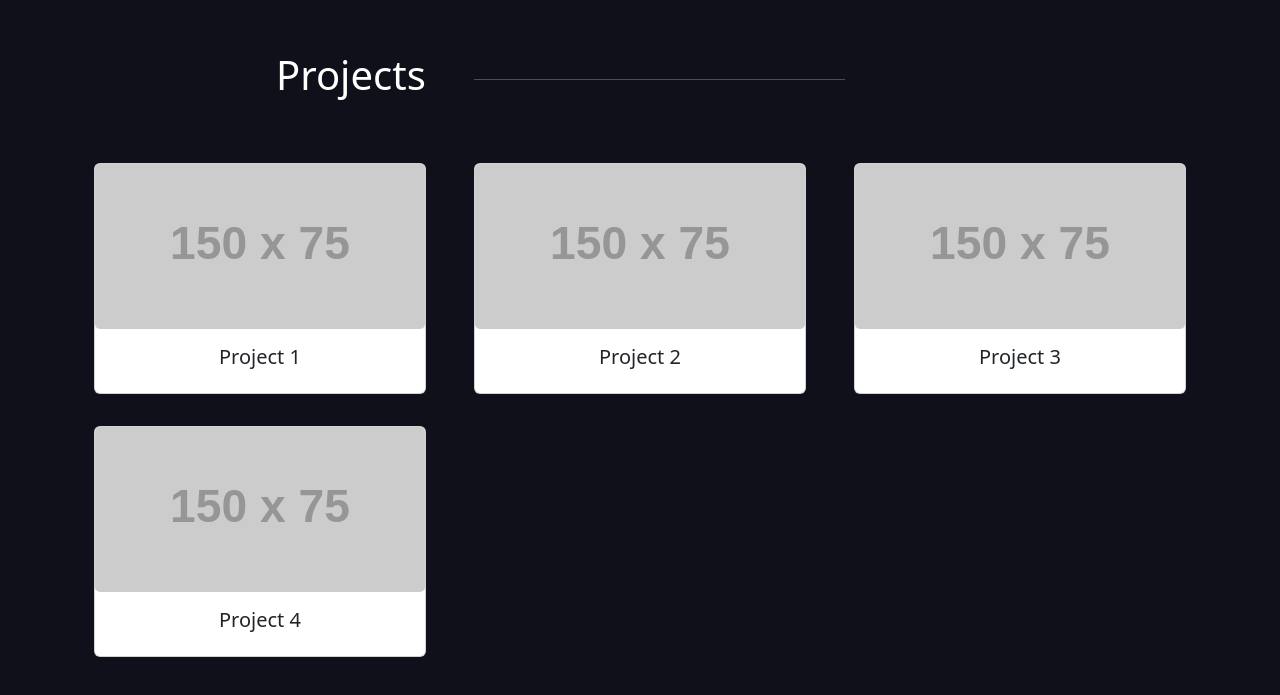
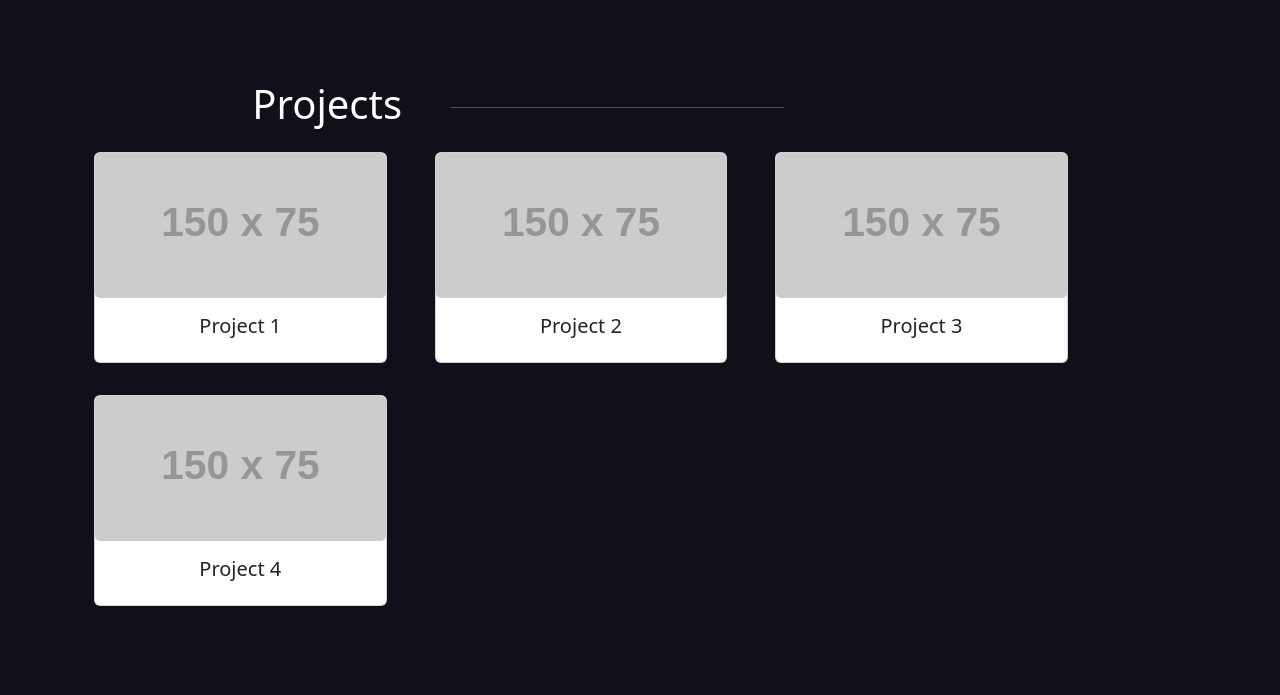
Before and after one commit to CantonCode/Portfolio23, a React (Vite) app in the folder chatbot/chatbotGPT/: page / in a window 1280 px wide. Shown: the part 2031-2726 px from the top of the page. Built offline with nearby package versions, Linux system fonts and the light colour scheme.

Commit message:
adjusted heading for projects

```diff
--- a/chatbot/chatbotGPT/src/components/Header/Header.tsx
+++ b/chatbot/chatbotGPT/src/components/Header/Header.tsx
@@ -13,7 +13,7 @@ function Header() {
       <Navbar.Toggle aria-controls="responsive-navbar-nav" />
       <Navbar.Collapse className="justify-content-end" id="responsive-navbar-nav" >
         <Nav>
-          <Link spy={true} smooth={true} duration={500} activeClass="active-link" to='about' offset={0} style={{padding:'0.5rem', border: '1px solid rgba(205, 205, 205, 0.5)',borderRadius: '30px',margin:'5px', color:'rgba(205, 205, 205, 0.5)'}}><User color='rgba(205, 205, 205, 0.5)' style={{padding:"2px"}}/>About Me</Link>
+          <Link spy={true} smooth={true} duration={500} activeClass="active-link" to='about' offset={+5} style={{padding:'0.5rem', border: '1px solid rgba(205, 205, 205, 0.5)',borderRadius: '30px',margin:'5px', color:'rgba(205, 205, 205, 0.5)'}}><User color='rgba(205, 205, 205, 0.5)' style={{padding:"2px"}}/>About Me</Link>
           <Link spy={true} smooth={true} duration={500} activeClass="active-link" to='experience' offset={0} style={{padding:'0.5rem',border: '1px solid rgba(205, 205, 205, 0.5)',borderRadius: '30px',margin:'5px',color:'rgba(205, 205, 205, 0.5)'}}><List color='rgba(205, 205, 205, 0.5)' style={{padding:"2px"}}/>Experience</Link>
           <Link spy={true} smooth={true} duration={500} activeClass="active-link" to='projects' offset={0} style={{padding:'0.5rem',border: '1px solid rgba(205, 205, 205, 0.5)',borderRadius: '30px',margin:'5px',color:'rgba(205, 205, 205, 0.5)'}}><Projects color='rgba(205, 205, 205, 0.5)' style={{padding:"2px"}}/>Projects</Link>
         </Nav>
--- a/chatbot/chatbotGPT/src/components/Projects/ProjectGrid/ProjectGrid.tsx
+++ b/chatbot/chatbotGPT/src/components/Projects/ProjectGrid/ProjectGrid.tsx
@@ -27,14 +27,12 @@ const projectData = [
 // const ProjectCard = (props) =>  {
 function ProjectGrid(){
   return (
-    <Container id='projects' style={{height:'75vh',alignItems:'center'}}>
-        <Container style={{display:'flex',paddingBottom:'2.5rem'}}>
-                    <Col sm={{span:7,offset:2}} style={{display:'flex',textAlign:'center',alignItems:'center'}}>
-                        <h1 style={{color:'white'}}>Projects</h1>
-                        <hr style={{color:'white', width:'inherit',marginLeft:'3rem'}}/>
-                    </Col>
-        </Container>
+    <Container id='projects' style={{height:'75vh',alignItems:'center',display:'flex'}}>
         <Row>
+            <Col sm={{span:7,offset:2}} style={{display:'flex',textAlign:'center',alignItems:'center'}}>
+                            <h1 style={{color:'white'}}>Projects</h1>
+                            <hr style={{color:'white', width:'inherit',marginLeft:'3rem'}}/>
+            </Col>
         {projectData.map((projectData, k) => (
                     <Col key={k} xs={12} md={6} lg={4} style={{height:'100%',paddingTop:'1rem',paddingBottom:'1rem'}}>
                         <ProjectCard {...projectData} />
```
